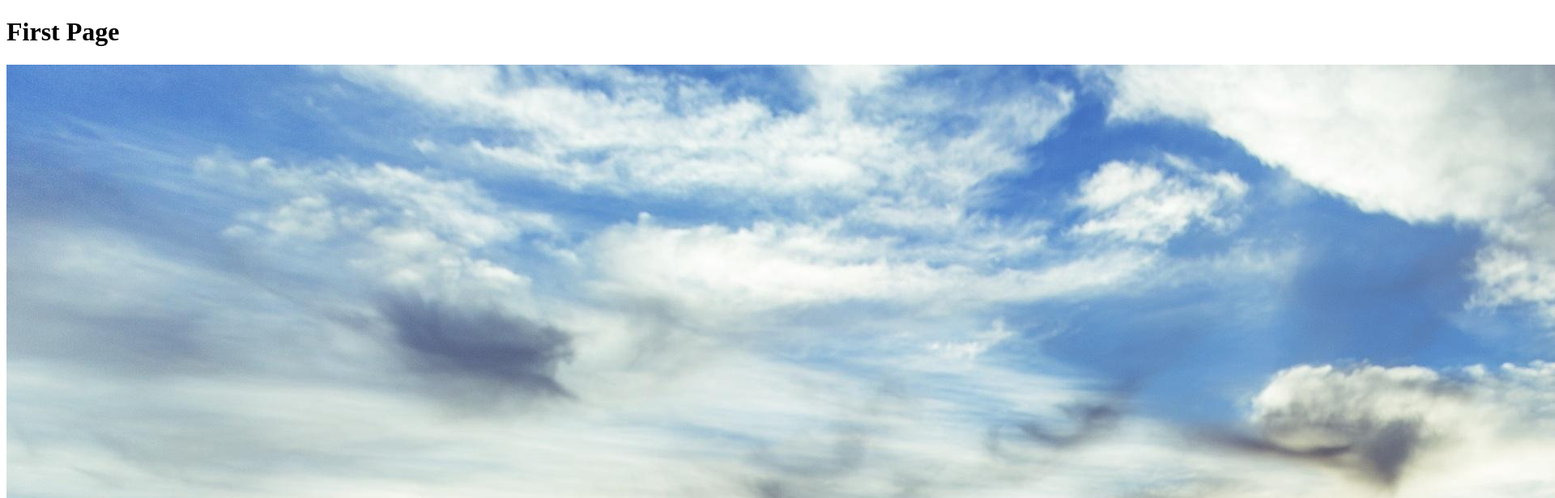
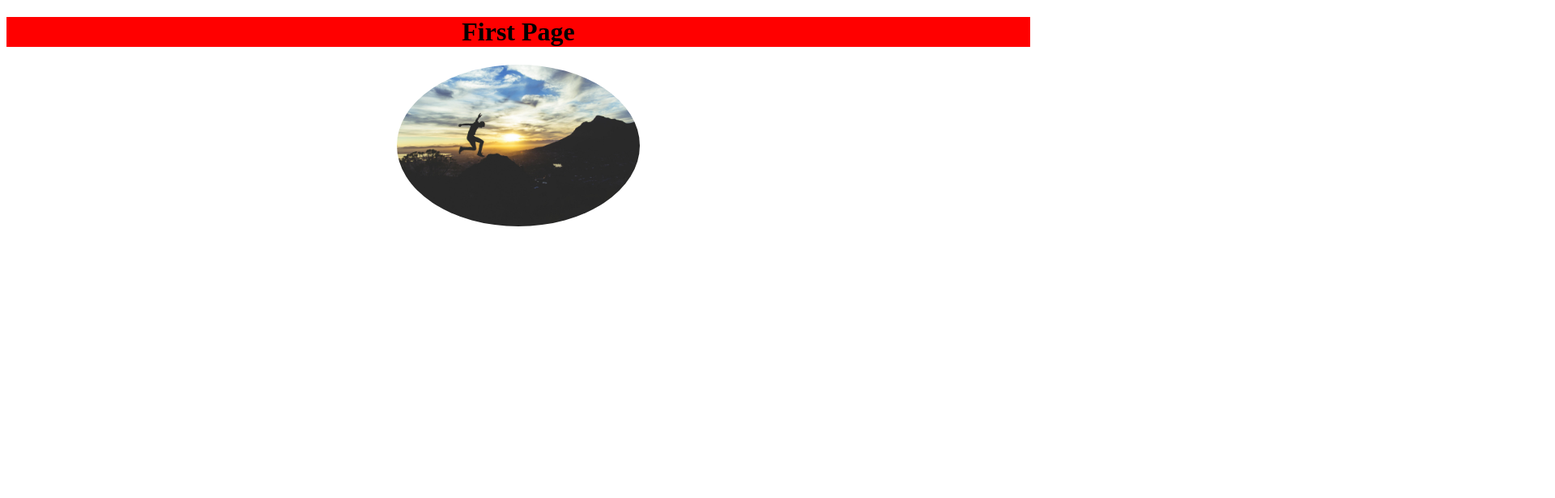
Before and after one commit to jparelladab/git-101, a plain HTML site: page first_page.html in a window 1280 px wide. Shown: the top 616 px of the page at 81% size, 1920 px wide, since content can reach past the window. Drawn offline with Linux system fonts and the light colour scheme.

Commit message:
Added picture and centered text

```diff
--- a/first_page.css
+++ b/first_page.css
@@ -1,3 +1,13 @@
+body {
+	text-align: center;
+}
+
 h1 {
 	background-color: red;
 }
+
+.img-small {
+	height: 200px;
+	width: 300px;
+	border-radius: 50%;
+}
--- a/first_page.html
+++ b/first_page.html
@@ -2,9 +2,10 @@
 <html>
 <head>
 	<title>First Page</title>
+	<link rel="stylesheet" type="text/css" href="first_page.css">
 </head>
 <body>
 	<h1>First Page</h1>
-	<img src="image_landing.jpg">
+		<img src="image_landing.jpg" class="img-small">
 </body>
 </html>
```
